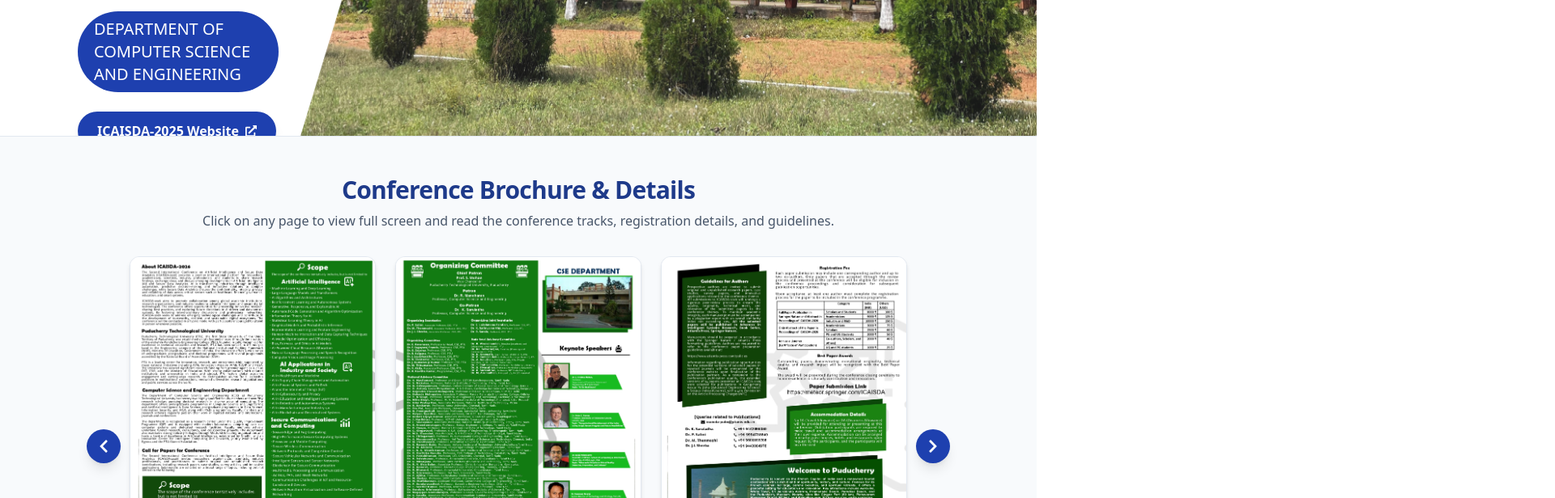
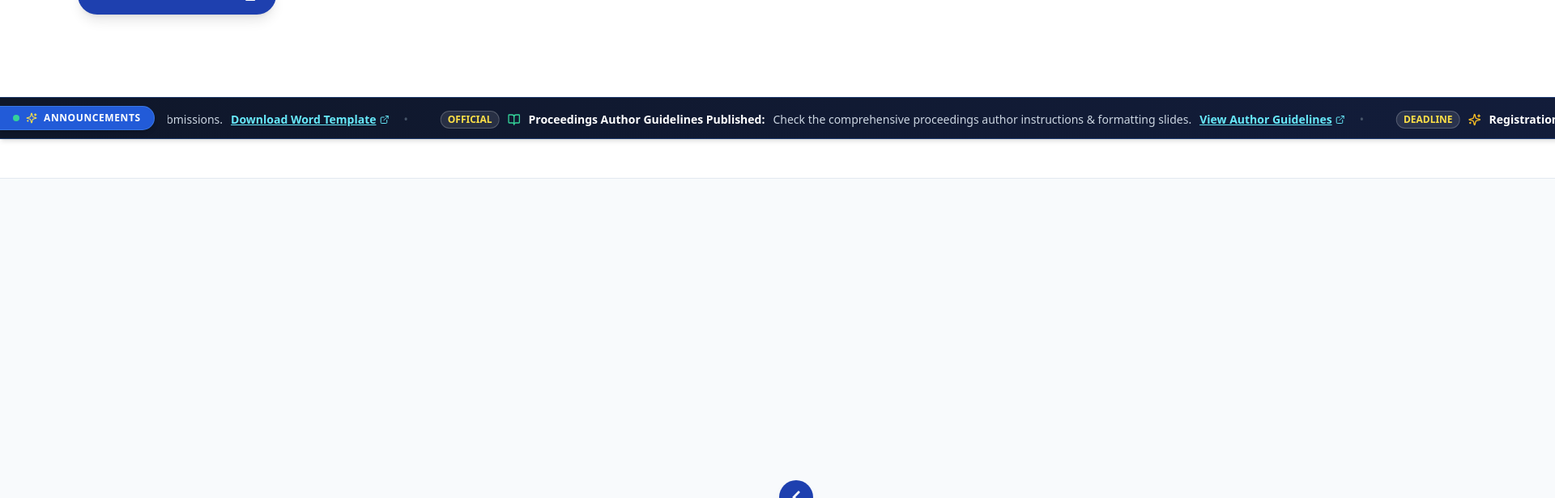
Before and after one commit to vikneshh-rs/icaisda26, a React (Vite) app in the folder CSE-Conference-main/: page / in a window 1280 px wide. Shown: the part 680-1296 px from the top of the page at 81% size, 1920 px wide, since content can reach past the window. Built offline with nearby package versions, Linux system fonts and the light colour scheme; no server answers.

Commit message:
Add Word Template and Proceedings Author Guidelines links, and homepage announcement slider

```diff
--- /dev/null
+++ b/CSE-Conference-main/src/Components/Home/AnnouncementSlider.jsx
@@ -0,0 +1,94 @@
+import React from "react";
+import { FileText, ExternalLink, Sparkles, BookOpen } from "lucide-react";
+
+const AnnouncementSlider = () => {
+  const announcements = [
+    {
+      badge: "NEW",
+      title: "Word Template Published",
+      desc: "Download the official Microsoft Word formatting template for ICAISDA-2026 submissions.",
+      link: "https://drive.google.com/drive/folders/1F-UdCoJtnJ60xmlznowQ8h9-ft3H23PV?usp=sharing",
+      linkText: "Download Word Template",
+      icon: <FileText className="w-4 h-4 text-blue-400 shrink-0" />,
+    },
+    {
+      badge: "OFFICIAL",
+      title: "Proceedings Author Guidelines Published",
+      desc: "Check the comprehensive proceedings author instructions & formatting slides.",
+      link: "https://docs.google.com/presentation/d/11jGtYTXokSTyP0UPXTRaVJ3o_fvYBbN7/edit?usp=drive_link&ouid=114098769929117624762&rtpof=true&sd=true",
+      linkText: "View Author Guidelines",
+      icon: <BookOpen className="w-4 h-4 text-emerald-400 shrink-0" />,
+    },
+    {
+      badge: "DEADLINE",
+      title: "Registration Timeline",
+      desc: "Last date for registration is 28-09-2026. Portal closes on 10-10-2026.",
+      link: "#/registration",
+      linkText: "Register Now",
+      icon: <Sparkles className="w-4 h-4 text-amber-400 shrink-0" />,
+    },
+  ];
+
+  return (
+    <div className="w-full bg-gradient-to-r from-slate-900 via-blue-950 to-slate-900 text-white border-y border-blue-500/30 py-2.5 overflow-hidden relative z-20 shadow-md">
+      <div className="flex items-center">
+        {/* Left Static Announcement Pill */}
+        <div className="hidden sm:flex items-center gap-2 bg-blue-600/90 text-white text-xs font-black px-4 py-1.5 rounded-r-full shadow-md z-30 uppercase tracking-wider shrink-0 mr-4 border-r border-y border-blue-400/40">
+          <span className="w-2 h-2 rounded-full bg-emerald-400 animate-ping"></span>
+          <Sparkles className="w-3.5 h-3.5 text-yellow-300" />
+          <span>Announcements</span>
+        </div>
+
+        {/* Sliding Ticker */}
+        <div className="overflow-hidden relative w-full group">
+          <div className="animate-announcement flex items-center gap-8 whitespace-nowrap group-hover:[animation-play-state:paused]">
+            {/* Render twice for seamless continuous loop */}
+            {[...announcements, ...announcements, ...announcements].map((item, idx) => (
+              <div
+                key={idx}
+                className="inline-flex items-center gap-2.5 text-xs md:text-sm text-slate-200"
+              >
+                <span className="inline-flex items-center gap-1 bg-white/10 border border-white/20 px-2 py-0.5 rounded-full text-[10px] md:text-xs font-bold text-yellow-300">
+                  {item.badge}
+                </span>
+                {item.icon}
+                <span className="font-bold text-white">{item.title}:</span>
+                <span className="text-slate-300 hidden md:inline">{item.desc}</span>
+                <a
+                  href={item.link}
+                  target={item.link.startsWith("http") ? "_blank" : "_self"}
+                  rel="noopener noreferrer"
+                  className="inline-flex items-center gap-1 text-cyan-300 hover:text-white underline font-semibold transition hover:scale-105"
+                >
+                  <span>{item.linkText}</span>
+                  <ExternalLink className="w-3 h-3" />
+                </a>
+                <span className="text-slate-600 mx-2">•</span>
+              </div>
+            ))}
+          </div>
+        </div>
+      </div>
+
+      <style>
+        {`
+          @keyframes announcementSlide {
+            0% {
+              transform: translateX(0%);
+            }
+            100% {
+              transform: translateX(-33.33%);
+            }
+          }
+          .animate-announcement {
+            display: inline-flex;
+            width: max-content;
+            animation: announcementSlide 28s linear infinite;
+          }
+        `}
+      </style>
+    </div>
+  );
+};
+
+export default AnnouncementSlider;
--- a/CSE-Conference-main/src/Components/Submission/Guidelines.jsx
+++ b/CSE-Conference-main/src/Components/Submission/Guidelines.jsx
@@ -1,5 +1,5 @@
 import React from "react";
-import { ScrollText, Award, MailIcon } from "lucide-react";
+import { ScrollText, Award, MailIcon, FileText, BookOpen, ExternalLink, Download } from "lucide-react";
 import atlantisLogo from '../../assets/Images/logos/atlantis.png';
 
 // Title & Paragraph Data
@@ -9,7 +9,7 @@ const content = [
     icon: <ScrollText className="w-10 h-10" />,
     paragraph: [
       "Prospective authors are encouraged to submit research papers not exceeding 10 pages in single line spacing, including all figures, tables, and references.",
-      "Further details on formatting will be provided once the publishers/journals are finalized.",
+      "Please prepare your manuscript using the official Word Template and adhere to the Proceedings Author Guidelines.",
       "Only original papers that have not been published or submitted for publication elsewhere will be considered.",
       "Every submission must be accompanied by a plagiarism report, with a similarity index not exceeding 10%.",
       "The ICAISDA will ensure quality through a rigorous review process.",
@@ -32,27 +32,53 @@ const Guidelines = () => {
   return (
     <div className="flex flex-col items-center justify-center min-h-screen bg-blue-200 px-3 md:px-6">
 
-      <div className="mt-40 mb-8 text-white text-center md:text-left">
+      <div className="mt-40 mb-8 text-white text-center">
         <p className="text-blue-700 text-center text-lg md:text-2xl font-semibold mb-2">
           Submit your paper and follow the official format
         </p>
         <p className="text-blue-900 text-center text-lg md:text-2xl font-semibold mb-2">
           Last Date for Paper Submission: <b>21st September 2026</b>
         </p>
-        <p className="text-blue-800 text-center text-sm md:text-base font-medium mb-4">
+        <p className="text-blue-800 text-center text-sm md:text-base font-medium mb-6">
           Last Date for Registration: <b>28th September 2026</b> &nbsp;|&nbsp; Registration Closing: <b>10th October 2026</b>
           <span className="block text-xs md:text-sm text-amber-900 mt-1 font-semibold">⚠️ Processing charge of Rs. 1,000 will be charged for Late Submission.</span>
         </p>
 
-        <div className="flex flex-col md:flex-row gap-4 justify-center items-center">
+        {/* Action Buttons Grid */}
+        <div className="flex flex-wrap gap-3 md:gap-4 justify-center items-center max-w-4xl mx-auto">
           {/* Submit Paper Button */}
           <a
             href="https://meteor.springer.com/ICAISDA"
             target="_blank"
             rel="noopener noreferrer"
-            className="text-lg bg-gradient-to-tr from-blue-600 via-blue-500 to-blue-600 hover:opacity-90 px-6 py-2 rounded-full font-semibold transition"
+            className="text-sm md:text-base bg-gradient-to-tr from-blue-700 via-blue-600 to-blue-700 hover:bg-blue-800 text-white px-5 py-3 rounded-full font-bold transition shadow-lg hover:shadow-xl hover:scale-105 flex items-center gap-2"
           >
-            📤 Submit Paper
+            <span>📤</span>
+            <span>Submit Paper</span>
+          </a>
+
+          {/* Word Template Button */}
+          <a
+            href="https://drive.google.com/drive/folders/1F-UdCoJtnJ60xmlznowQ8h9-ft3H23PV?usp=sharing"
+            target="_blank"
+            rel="noopener noreferrer"
+            className="text-sm md:text-base bg-gradient-to-tr from-indigo-600 via-indigo-500 to-indigo-700 hover:bg-indigo-800 text-white px-5 py-3 rounded-full font-bold transition shadow-lg hover:shadow-xl hover:scale-105 flex items-center gap-2"
+          >
+            <FileText className="w-4 h-4 text-indigo-100" />
+            <span>Word Template</span>
+            <ExternalLink className="w-3.5 h-3.5 opacity-80" />
+          </a>
+
+          {/* Proceedings Author Guidelines Button */}
+          <a
+            href="https://docs.google.com/presentation/d/11jGtYTXokSTyP0UPXTRaVJ3o_fvYBbN7/edit?usp=drive_link&ouid=114098769929117624762&rtpof=true&sd=true"
+            target="_blank"
+            rel="noopener noreferrer"
+            className="text-sm md:text-base bg-gradient-to-tr from-emerald-600 via-emerald-500 to-teal-600 hover:bg-emerald-700 text-white px-5 py-3 rounded-full font-bold transition shadow-lg hover:shadow-xl hover:scale-105 flex items-center gap-2"
+          >
+            <BookOpen className="w-4 h-4 text-emerald-100" />
+            <span>Proceedings Author Guidelines</span>
+            <ExternalLink className="w-3.5 h-3.5 opacity-80" />
           </a>
 
           {/* Paper Format Button */}
@@ -60,15 +86,80 @@ const Guidelines = () => {
             href="https://www.atlantis-press.com/policies"
             target="_blank"
             rel="noopener noreferrer"
-            className="text-lg bg-gradient-to-tr from-blue-600 via-blue-500 to-blue-600 hover:opacity-90 px-6 py-2 rounded-full font-semibold transition"
+            className="text-sm md:text-base bg-gradient-to-tr from-slate-700 via-slate-600 to-slate-800 hover:bg-slate-900 text-white px-5 py-3 rounded-full font-bold transition shadow-lg hover:shadow-xl hover:scale-105 flex items-center gap-2"
           >
-            📄 View Paper Format
+            <span>📄</span>
+            <span>View Paper Format</span>
+            <ExternalLink className="w-3.5 h-3.5 opacity-80" />
           </a>
         </div>
       </div>
 
       {/* FULLY CENTERED CONTENT CONTAINER */}
       <div className="w-full max-w-20xl bg-gradient-to-br from-blue-800 via-blue-600 to-blue-400 mb-8 p-6 md:p-16 rounded-2xl shadow-2xl text-white text-justify flex flex-col items-center">
+
+        {/* TEMPLATE & AUTHOR RESOURCES HIGHLIGHT CARD */}
+        <div className="w-full mb-8 bg-gradient-to-br from-white via-slate-50 to-blue-50 text-slate-800 rounded-2xl shadow-xl p-6 md:p-8 border border-blue-100">
+          <div className="text-center md:text-left mb-6">
+            <span className="inline-block bg-blue-100 text-blue-800 text-xs font-bold px-3 py-1 rounded-full uppercase tracking-wider mb-2">
+              Official Downloads & Guidance
+            </span>
+            <h2 className="text-2xl md:text-3xl font-black text-blue-900">
+              Templates & Proceedings Author Guidelines
+            </h2>
+            <p className="text-sm md:text-base text-slate-600 mt-1">
+              Please download and use the official Microsoft Word template and review the author guidelines before submitting your paper.
+            </p>
+          </div>
+
+          <div className="grid grid-cols-1 md:grid-cols-2 gap-6">
+            {/* Word Template Box */}
+            <div className="bg-white p-6 rounded-2xl border border-indigo-100 shadow-md hover:shadow-lg transition-all flex flex-col justify-between space-y-4">
+              <div className="space-y-2">
+                <div className="w-10 h-10 rounded-xl bg-indigo-100 flex items-center justify-center text-indigo-700">
+                  <FileText className="w-5 h-5" />
+                </div>
+                <h3 className="text-lg font-bold text-indigo-950">Word Template (.docx)</h3>
+                <p className="text-xs md:text-sm text-slate-600 leading-relaxed">
+                  Official template formatted with appropriate margins, column layouts, heading hierarchies, fonts, and references format for Atlantis Press / Springer Nature.
+                </p>
+              </div>
+              <a
+                href="https://drive.google.com/drive/folders/1F-UdCoJtnJ60xmlznowQ8h9-ft3H23PV?usp=sharing"
+                target="_blank"
+                rel="noopener noreferrer"
+                className="inline-flex items-center justify-center gap-2 w-full py-3 bg-indigo-600 hover:bg-indigo-700 text-white font-bold text-sm rounded-xl transition shadow hover:shadow-md"
+              >
+                <Download className="w-4 h-4" />
+                <span>Open Word Template Drive</span>
+                <ExternalLink className="w-3.5 h-3.5" />
+              </a>
+            </div>
+
+            {/* Proceedings Author Guidelines Box */}
+            <div className="bg-white p-6 rounded-2xl border border-emerald-100 shadow-md hover:shadow-lg transition-all flex flex-col justify-between space-y-4">
+              <div className="space-y-2">
+                <div className="w-10 h-10 rounded-xl bg-emerald-100 flex items-center justify-center text-emerald-700">
+                  <BookOpen className="w-5 h-5" />
+                </div>
+                <h3 className="text-lg font-bold text-emerald-950">Proceedings Author Guidelines</h3>
+                <p className="text-xs md:text-sm text-slate-600 leading-relaxed">
+                  Comprehensive slide deck detailing paper preparation, checklist, ethical guidelines, plagiarism policies, and submission workflow.
+                </p>
+              </div>
+              <a
+                href="https://docs.google.com/presentation/d/11jGtYTXokSTyP0UPXTRaVJ3o_fvYBbN7/edit?usp=drive_link&ouid=114098769929117624762&rtpof=true&sd=true"
+                target="_blank"
+                rel="noopener noreferrer"
+                className="inline-flex items-center justify-center gap-2 w-full py-3 bg-emerald-600 hover:bg-emerald-700 text-white font-bold text-sm rounded-xl transition shadow hover:shadow-md"
+              >
+                <BookOpen className="w-4 h-4" />
+                <span>View Author Guidelines Slides</span>
+                <ExternalLink className="w-3.5 h-3.5" />
+              </a>
+            </div>
+          </div>
+        </div>
 
         <h1 className="text-3xl text-center md:text-5xl font-bold text-white mb-5 md:mb-10">
           Publication Details
--- a/CSE-Conference-main/src/Pages/Homepage.jsx
+++ b/CSE-Conference-main/src/Pages/Homepage.jsx
@@ -1,5 +1,6 @@
 import React, { useState, useEffect } from "react";
 import Hero from "../Components/Home/Hero"; // Adjust the path if necessary
+import AnnouncementSlider from "../Components/Home/AnnouncementSlider";
 import BrochureCarousel from "../Components/Home/BrochureCarousel";
 import Intro from "../Components/Home/Intro";
 import PTU from "../Components/Home/PTU";
@@ -15,6 +16,7 @@ const Homepage = () => {
   return (
     <div>
       <Hero />
+      <AnnouncementSlider />
       <BrochureCarousel />
       <Intro />
       <PTU />
```
